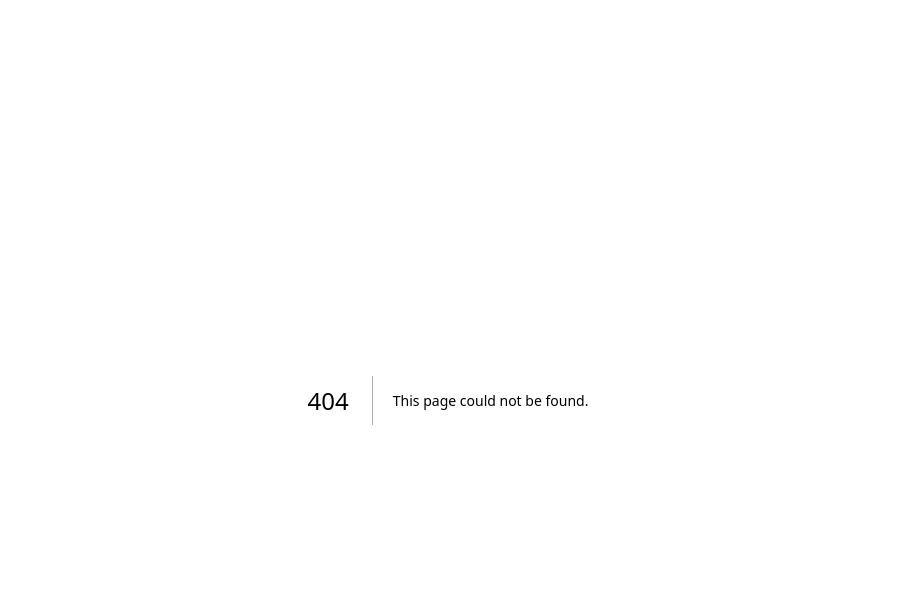
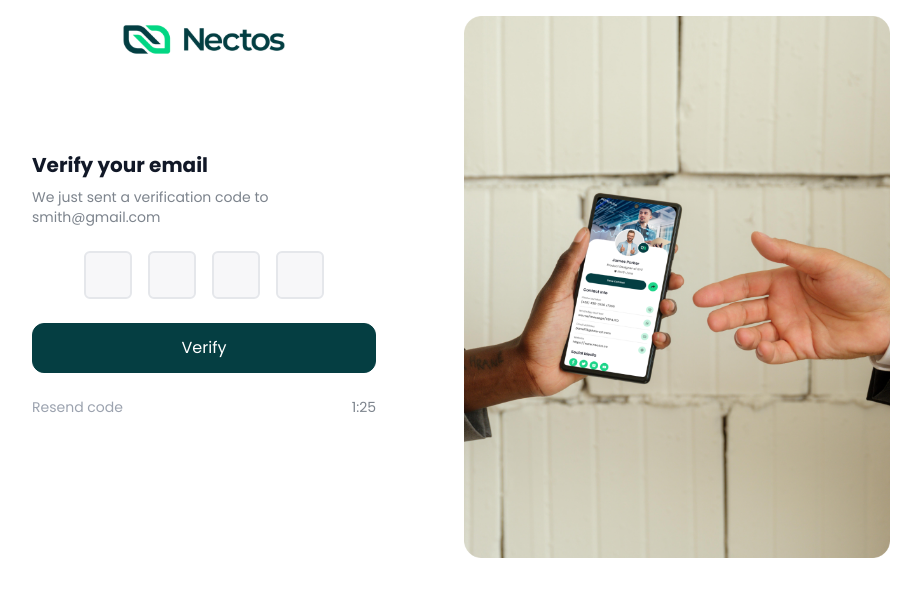
Before and after one commit to moeez999/nectos, a Next.js app: page /verifyemail in a window 1280 px wide. Before the commit this address had no page. Shown: the top 596 px of the page, without its empty margins (192-1113 px from the left). Built offline with nearby package versions, Linux system fonts and the light colour scheme.

Commit message:
verification added

```diff
--- /dev/null
+++ b/src/app/components/VerifyEmail.jsx
@@ -0,0 +1,128 @@
+"use client";
+
+import { useState, useEffect, useRef } from "react";
+import { toast } from "react-toastify";
+
+export default function VerifyEmail() {
+  const [timer, setTimer] = useState(90); // Timer in seconds
+  const [isResendDisabled, setIsResendDisabled] = useState(true);
+  const [code, setCode] = useState(["", "", "", ""]);
+  const inputRefs = useRef([]);
+
+  useEffect(() => {
+    // Timer countdown logic
+    if (timer > 0) {
+      const interval = setInterval(() => {
+        setTimer((prev) => prev - 1);
+      }, 1000);
+      return () => clearInterval(interval);
+    } else {
+      setIsResendDisabled(false);
+    }
+  }, [timer]);
+
+  const handleInputChange = (e, index) => {
+    const value = e.target.value.replace(/[^0-9]/g, ""); // Allow only digits
+    if (value.length <= 1) {
+      const newCode = [...code];
+      newCode[index] = value;
+      setCode(newCode);
+
+      // Move to the next input
+      if (value && index < 3) {
+        inputRefs.current[index + 1]?.focus();
+      }
+    }
+  };
+
+  const handleResend = () => {
+    setTimer(90);
+    setIsResendDisabled(true);
+    setCode(["", "", "", ""]);
+    toast.info("Verification code resent!");
+  };
+
+  const handleSubmit = (e) => {
+    e.preventDefault();
+    const enteredCode = code.join("");
+    if (enteredCode.length === 4) {
+      // Simulate successful verification
+      const isVerified = enteredCode === "1234"; // Replace with actual logic
+      if (isVerified) {
+        toast.success("Verification successful!");
+      } else {
+        toast.error("Invalid code. Please try again.");
+      }
+    } else {
+      toast.error("Please enter a 4-digit code.");
+    }
+  };
+
+  const formatTime = (seconds) => {
+    const minutes = Math.floor(seconds / 60);
+    const remainingSeconds = seconds % 60;
+    return `${minutes}:${remainingSeconds < 10 ? "0" : ""}${remainingSeconds}`;
+  };
+
+  return (
+    <div className="flex justify-end w-full lg:w-1/2">
+      <div className="px-4 md:px-8 w-full lg:w-[75%]">
+        {/* Logo */}
+        <div className="flex justify-center mb-6">
+          <img src="../img/Nectos-Logo.svg" alt="Nectos" />
+        </div>
+
+        <div className="flex items-center justify-center mt-16">
+          <div className="md:p-6 text-start">
+            {/* Header */}
+            <h2 className="text-xl font-bold text-gray-900 mb-2">
+              Verify your email
+            </h2>
+            <p className="text-sm text-[#7D848D] mb-6">
+              We just sent a verification code to <span>smith@gmail.com</span>
+            </p>
+
+            {/* Code Input */}
+            <form onSubmit={handleSubmit}>
+              <div className="flex justify-center gap-4 mb-6">
+                {code.map((value, index) => (
+                  <input
+                    key={index}
+                    ref={(el) => (inputRefs.current[index] = el)}
+                    type="text"
+                    value={value}
+                    maxLength={1}
+                    onChange={(e) => handleInputChange(e, index)}
+                    className="w-12 h-12 text-center text-xl bg-[#F7F7F9] font-semibold border-2 rounded-md focus:outline-none focus:ring-2 focus:ring-gray-500 focus:border-transparent"
+                  />
+                ))}
+              </div>
+
+              {/* Verify Button */}
+              <button
+                type="submit"
+                className="w-full border border-[#053E42] bg-[#053E42] text-white p-3 rounded-[12px] hover:bg-white hover:text-[#053E42] transition"
+              >
+                Verify
+              </button>
+            </form>
+
+            {/* Footer */}
+            <div className="flex justify-between text-[#7D848D] text-sm mt-6">
+              <button
+                className={`hover:underline ${
+                  isResendDisabled ? "text-gray-400" : "text-teal-700"
+                }`}
+                onClick={handleResend}
+                disabled={isResendDisabled}
+              >
+                Resend code
+              </button>
+              <span>{formatTime(timer)}</span>
+            </div>
+          </div>
+        </div>
+      </div>
+    </div>
+  );
+}
--- /dev/null
+++ b/src/app/verifyemail/page.js
@@ -0,0 +1,16 @@
+import React from "react";
+import SignUpForm from "../components/SignUpForm";
+import VerifyEmail from "../components/VerifyEmail";
+
+export default function page() {
+  return (
+    <div>
+      <div class="flex justify-center gap-8 h-screen p-4">
+        <VerifyEmail />
+        <div className="w-1/2 lg:block hidden">
+          <img class="xl:w-[70%] h-fit" src="../img/verification.png" />
+        </div>
+      </div>
+    </div>
+  );
+}
```
Also changed, not shown: public/img/verification.png (added).
